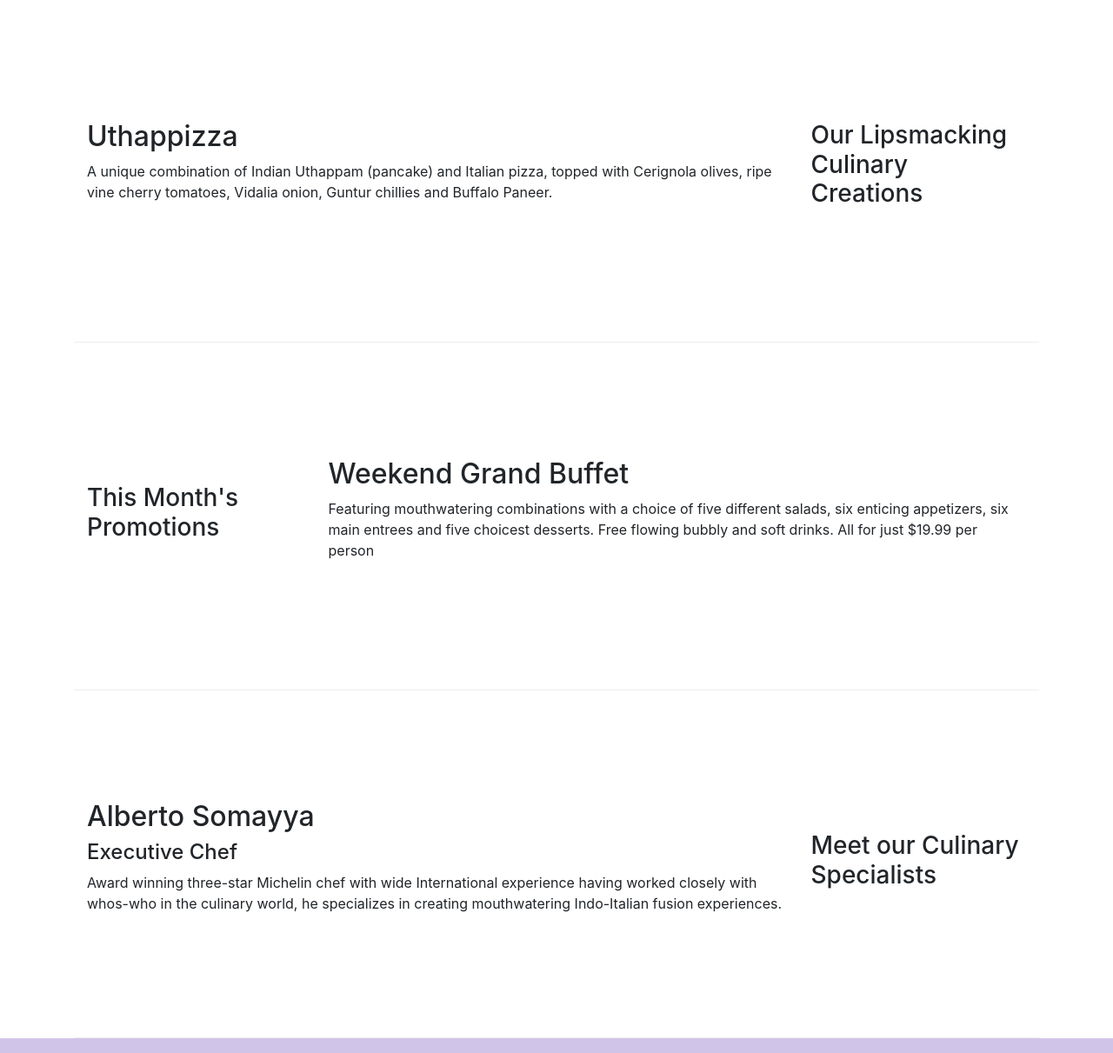
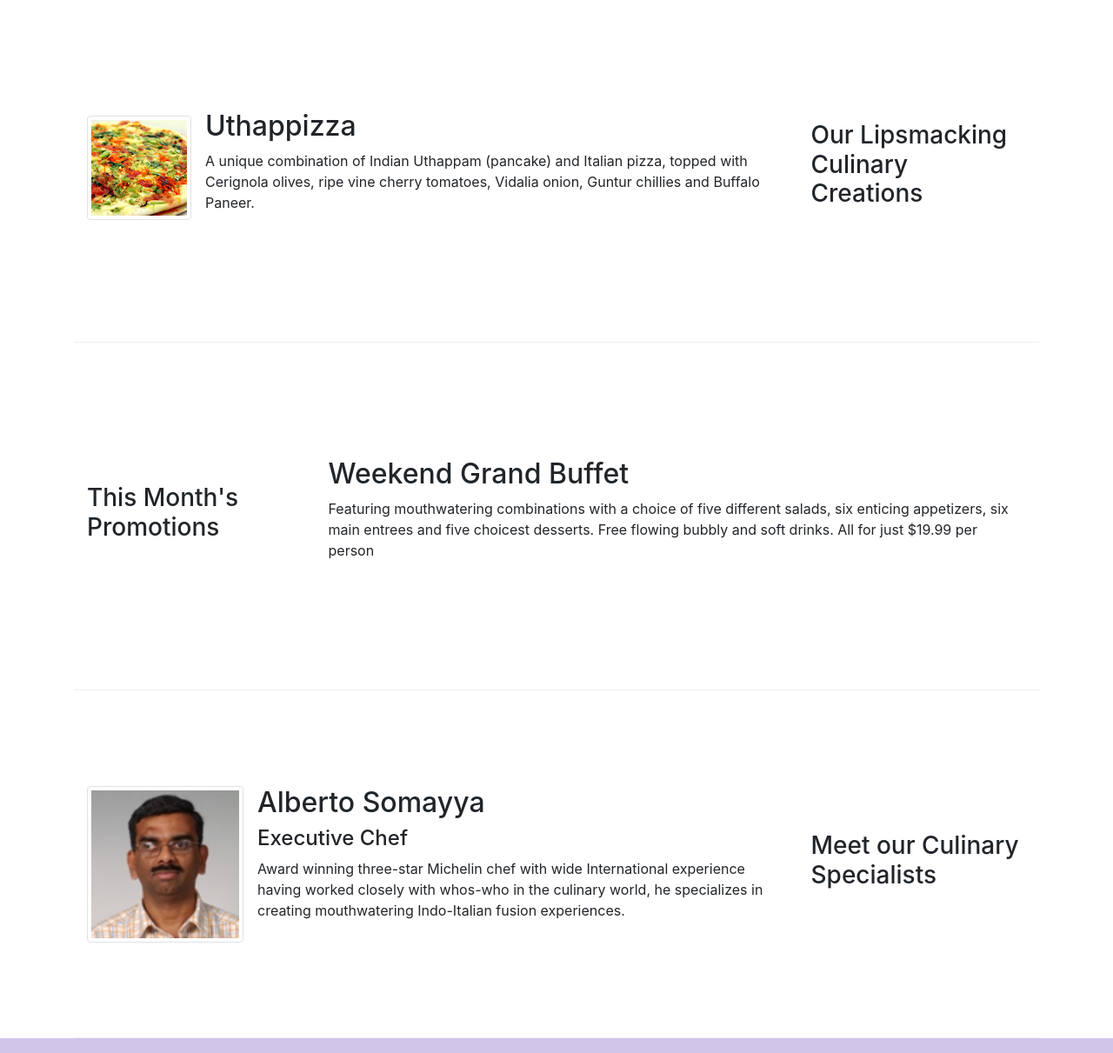
Before and after one commit to Chiaseathao/bootstrap4, a website: page index.html in a window 1280 px wide. Shown: the part 340-1551 px from the top of the page at 87% size. Drawn offline with nearby package versions, Linux system fonts and the light colour scheme.

Commit message:
images and media

```diff
--- a/index.html
+++ b/index.html
@@ -20,7 +20,7 @@
             <button class="navbar-toggler" type="button" data-toggle="collapse" data-target="#Navbar">
                 <span class="navbar-toggler-icon"></span>
             </button>
-            <a class="navbar-brand mr-auto" href="./index.html">Ristorante Con Fusion</a>
+            <a class="navbar-brand mr-auto" href="./index.html"><img src="img/logo.png" height="30" width="41"></a>
             <div class="collapse navbar-collapse" id="Navbar">
                 <ul class="navbar-nav mr-auto">
                     <li class="nav-item active"><a class="nav-link" href="./index.html"><span class="fa fa-home fa-lg>"></span>Home</a></li>
@@ -51,8 +51,13 @@
                 <h3>Our Lipsmacking Culinary Creations</h3>
             </div>
             <div class="col col-sm order-sm-first col-md">
-                <h2>Uthappizza</h2>
-                <p class="d-none d-sm-block">A unique combination of Indian Uthappam (pancake) and Italian pizza, topped with Cerignola olives, ripe vine cherry tomatoes, Vidalia onion, Guntur chillies and Buffalo Paneer.</p>
+                <div class="media">
+                    <img class="d-flex mr-3 img-thumbnail align-self-center" src="img/uthappizza.png" alt="uthappizza">
+                    <div class="media-body">
+                        <h2 class="mt-0">Uthappizza</h2>
+                        <p class="d-none d-sm-block">A unique combination of Indian Uthappam (pancake) and Italian pizza, topped with Cerignola olives, ripe vine cherry tomatoes, Vidalia onion, Guntur chillies and Buffalo Paneer.</p>
+                    </div>
+                </div>
             </div>
         </div>
 
@@ -72,9 +77,14 @@
                 <h3>Meet our Culinary Specialists</h3>
             </div>
             <div class="col col-sm order-sm-first col-md">
-                <h2>Alberto Somayya</h2>
-                <h4>Executive Chef</h4>
-                <p class="d-none d-sm-block">Award winning three-star Michelin chef with wide International experience having worked closely with whos-who in the culinary world, he specializes in creating mouthwatering Indo-Italian fusion experiences. </p>
+                <div class="media">
+                    <img class="d-flex mr-3 img-thumbnail align-self-center" width="180" src="img/alberto.png" alt="alberto">
+                    <div class="media-body">
+                        <h2>Alberto Somayya</h2>
+                        <h4>Executive Chef</h4>
+                        <p class="d-none d-sm-block">Award winning three-star Michelin chef with wide International experience having worked closely with whos-who in the culinary world, he specializes in creating mouthwatering Indo-Italian fusion experiences. </p>
+                    </div>
+                </div>
             </div>
         </div>
     </div>
```
Also changed, not shown: aboutus.html (+3 -2 lines), contactus.html (+1 -1 lines), img/alberto.png (added), img/buffet.png (added), img/logo.png (added), img/uthappizza.png (added), 1 other file.
